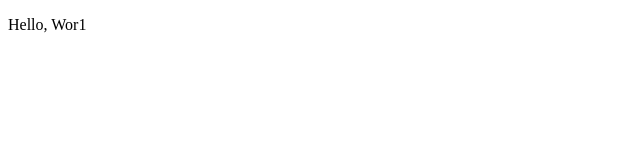
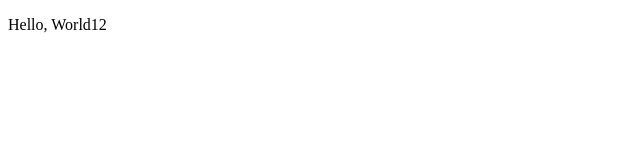
Before and after one commit to serioromerio013/test2, a plain HTML site: page index.html in a window 1280 px wide. Shown: the full height of the page, 0-640 px from the left. Drawn offline with Linux system fonts and the light colour scheme.

Commit message:
Revert "c4"
This reverts commit 24d44e2dd26c0662ac64f4d7b091f4d38dc86648.

```diff
--- a/index.html
+++ b/index.html
@@ -6,6 +6,6 @@
     <title>Document</title>
 </head>
 <body>
-    <p>Hello, Wor1</p>
+    <p>Hello, World12</p>
 </body>
 </html>
```
